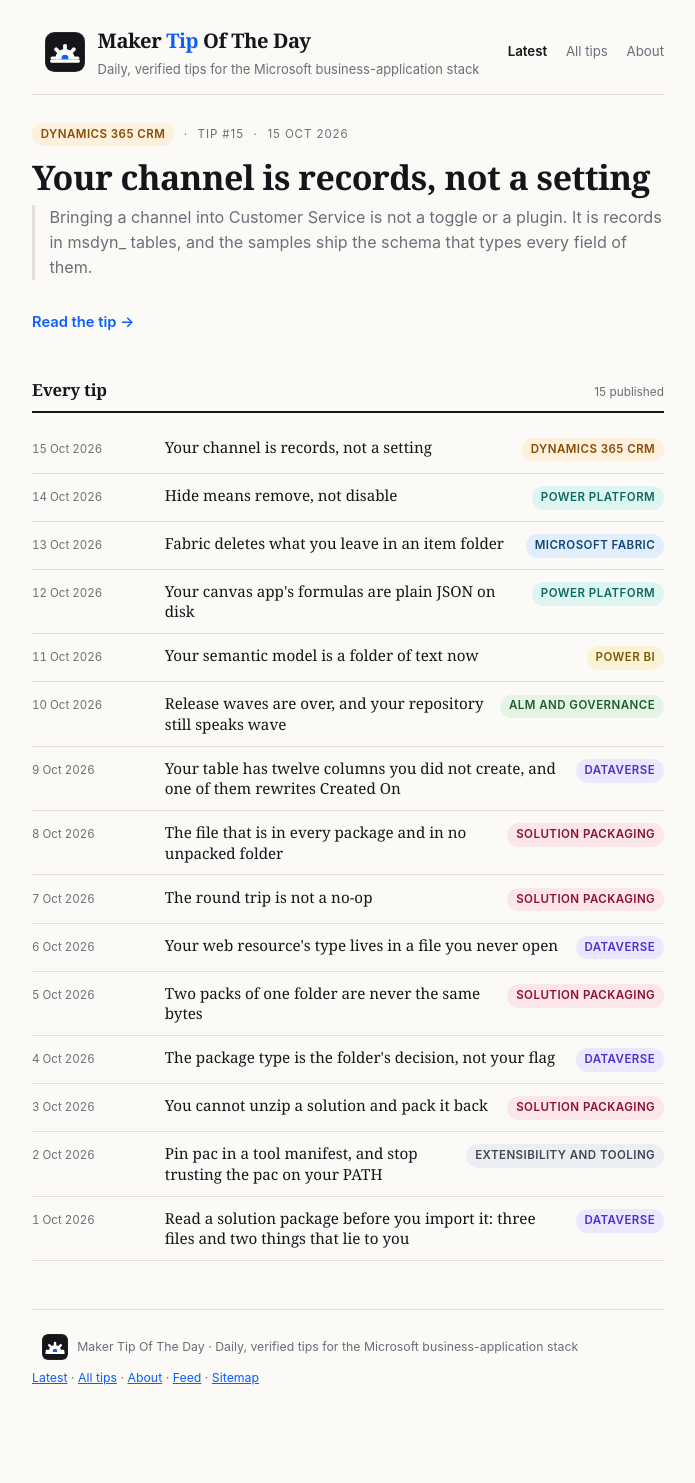
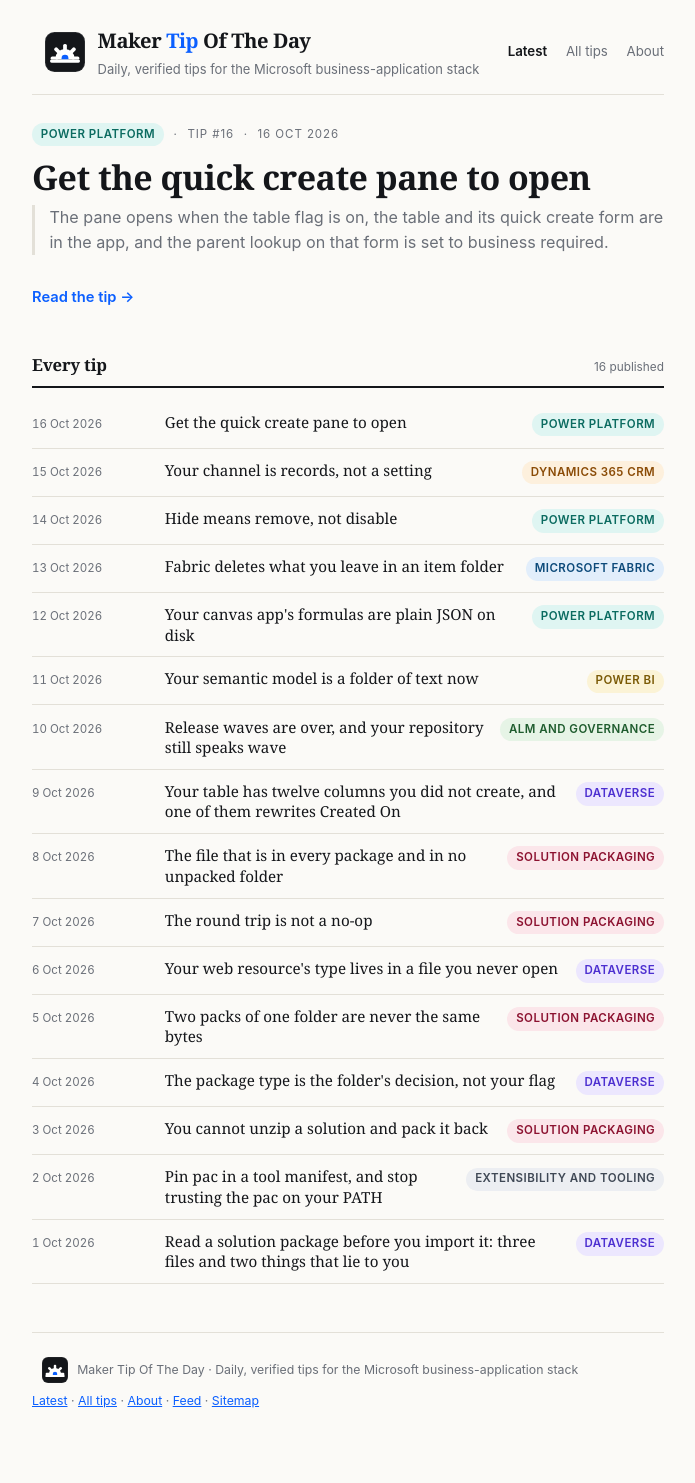
Before and after one commit to ozdemir-mehmet/makertipoftheday, a Jekyll site: the page built from index.md, in a window 1280 px wide. Shown: the whole page, without its empty margins (292-987 px from the left). Built offline with Jekyll 4.4.1, drawn with Linux system fonts in a browser that asks for light colours; before the commit the page ends 1460 px from its top, so only the background shows below that.

Commit message:
Publish tip 16: Get the quick create pane to open

```diff
--- a/queue/16-the-parent-lookup-has-to-be-required.md
+++ b/_tips/16-the-parent-lookup-has-to-be-required.md
@@ -3,8 +3,7 @@
 summary: "The pane opens when the table flag is on, the table and its quick create form are in the app, and the parent lookup on that form is set to business required."
 surface: power-platform
 tip_number: 16
-state: ready
-next_step: ""
+date: 2026-10-16
 source: "https://learn.microsoft.com/en-us/dynamics365/customerengagement/on-premises/customize/create-edit-quick-create-forms"
 artifact: "assets/tips/16-the-parent-lookup-has-to-be-required/quick-create-check.py"
 wave: "n/a - model-driven app quick create forms; release waves were retired in September 2026"
```
